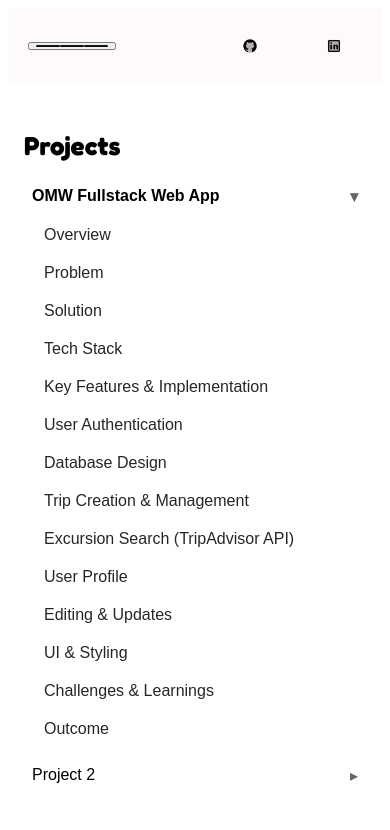
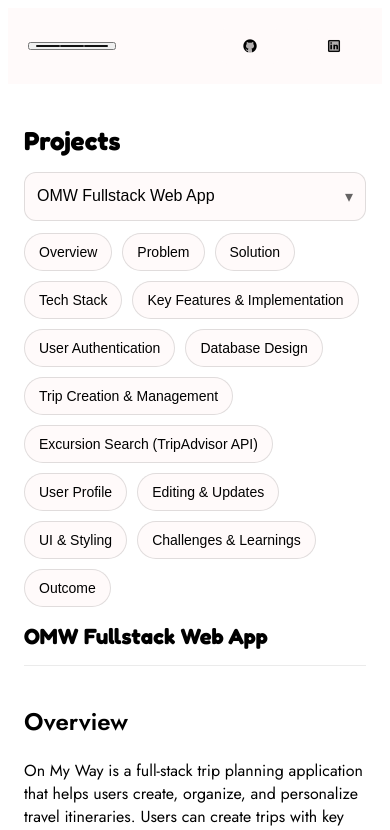
Before and after one commit to nicoleyeag/portfolio, a React (Create React App) app: page /projects in a window 390 px wide. Shown: the top 830 px of the page. Built offline with nearby package versions, Linux system fonts and the light colour scheme; a web font is replaced by a local one.

Commit message:
retrying mobile projects page

```diff
--- a/src/css/style.css
+++ b/src/css/style.css
@@ -686,3 +686,62 @@ body {
     padding-right: 0;
   }
 }
+
+/* ===== Projects Mobile Rebuild ===== */
+
+/* Hide mobile version by default (desktop) */
+.projects-mobile-controls,
+.projects-mobile-content {
+  display: none;
+}
+
+@media (max-width: 900px) {
+  /* Hide desktop layout on mobile */
+  .projects-layout {
+    display: none;
+  }
+
+  /* Show mobile layout */
+  .projects-mobile-controls,
+  .projects-mobile-content {
+    display: block;
+  }
+
+  .projects-mobile-controls {
+    margin-bottom: 16px;
+  }
+
+  .projects-mobile-sections {
+    display: flex;
+    flex-wrap: wrap;
+    gap: 10px;
+    margin-top: 12px;
+  }
+
+  .section-pill {
+    background: #FFFAFA;
+    border: 1px solid rgba(0,0,0,0.12);
+    border-radius: 999px;
+    padding: 10px 14px;
+    font-size: 14px;
+    cursor: pointer;
+  }
+
+  .project-button.mobile {
+    width: 100%;
+    background: #FFFAFA;
+    border: 1px solid rgba(0,0,0,0.12);
+    border-radius: 12px;
+    padding: 14px 12px;
+    margin-top: 10px;
+  }
+
+  /* Ensure content reads clean on mobile */
+  .projects-page {
+    padding: 24px 16px;
+  }
+
+  .case-section {
+    padding: 18px 0;
+  }
+}
--- a/src/pages/Projects.js
+++ b/src/pages/Projects.js
@@ -314,14 +314,50 @@ export default function Projects() {
   };
 
   const scrollToSection = (id) => {
+    // On desktop: scroll inside right panel
     const el = contentRef.current?.querySelector(`#${id}`);
-    el?.scrollIntoView({ behavior: "smooth" });
+    if (el) el.scrollIntoView({ behavior: "smooth", block: "start" });
+
+    // On mobile: scroll the page to the section
+    const el2 = document.getElementById(id);
+    if (el2) el2.scrollIntoView({ behavior: "smooth", block: "start" });
   };
 
   return (
     <div className="projects-page">
+      {/* MOBILE HEADER CONTROLS (shows on mobile only) */}
+      <div className="projects-mobile-controls">
+        <h1 className="projects-title">Projects</h1>
+
+        <button
+          className="project-button mobile"
+          onClick={() =>
+            setOpenProjectId((prev) => (prev === activeProjectId ? "" : activeProjectId))
+          }
+          type="button"
+        >
+          <span>{activeProject.name}</span>
+          <span className="chevron">{openProjectId ? "▾" : "▸"}</span>
+        </button>
+
+        {openProjectId === activeProjectId && (
+          <div className="projects-mobile-sections">
+            {activeProject.sections.map((section) => (
+              <button
+                key={section.id}
+                className="section-pill"
+                type="button"
+                onClick={() => scrollToSection(section.id)}
+              >
+                {section.label}
+              </button>
+            ))}
+          </div>
+        )}
+      </div>
+
+      {/* DESKTOP LAYOUT (shows on desktop only) */}
       <div className="projects-layout">
-        {/* LEFT NAV */}
         <aside className="projects-nav">
           <h1 className="projects-title">Projects</h1>
 
@@ -332,6 +368,7 @@ export default function Projects() {
                   activeProjectId === project.id ? "active" : ""
                 }`}
                 onClick={() => handleProjectClick(project.id)}
+                type="button"
               >
                 <span>{project.name}</span>
                 <span className="chevron">
@@ -345,6 +382,7 @@ export default function Projects() {
                     <button
                       key={section.id}
                       className="section-link"
+                      type="button"
                       onClick={() => scrollToSection(section.id)}
                     >
                       {section.label}
@@ -356,10 +394,8 @@ export default function Projects() {
           ))}
         </aside>
 
-        {/* DIVIDER */}
         <div className="projects-divider" />
 
-        {/* RIGHT CONTENT */}
         <main className="projects-content">
           <div ref={contentRef} className="case-scroll">
             <h2 className="case-title">{activeProject.name}</h2>
@@ -367,6 +403,12 @@ export default function Projects() {
           </div>
         </main>
       </div>
+
+      {/* MOBILE CONTENT (shows on mobile only) */}
+      <div className="projects-mobile-content">
+        <h2 className="case-title">{activeProject.name}</h2>
+        {activeProject.content}
+      </div>
     </div>
   );
 }
```
